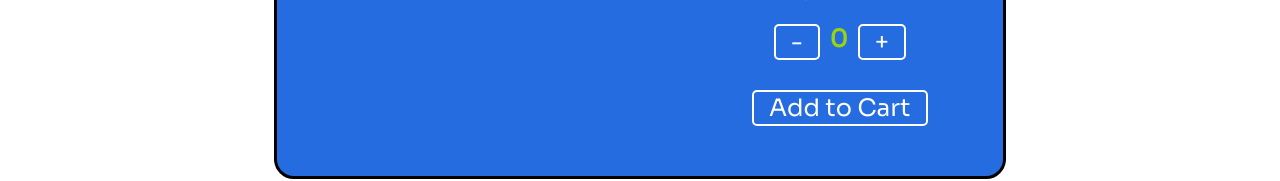
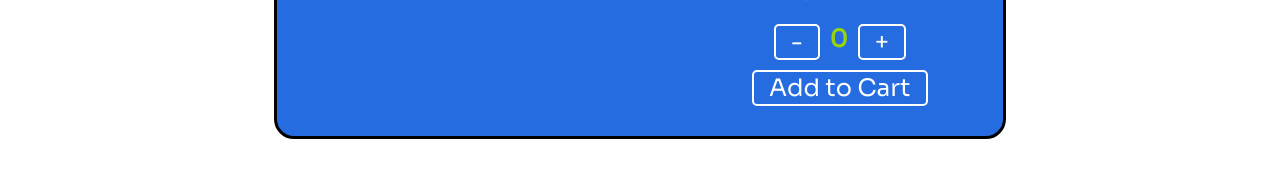
Before and after one commit to spmarino/coder-react-sergiomarino, a React (Create React App) app: page /item/1 in a window 1280 px wide. Shown: the part 347-528 px from the top of the page. Built offline with nearby package versions, Linux system fonts and the light colour scheme; no server answers.

Commit message:
Se modifico count

```diff
--- a/package.json
+++ b/package.json
@@ -16,6 +16,7 @@
     "react-router-dom": "^5.2.0",
     "react-scripts": "4.0.3",
     "styled-components": "^5.2.0",
+    "sweetalert2": "^11.1.9",
     "web-vitals": "^1.1.2"
   },
   "scripts": {
--- a/src/Components/Counter/Counter.jsx
+++ b/src/Components/Counter/Counter.jsx
@@ -1,10 +1,13 @@
 import { React, useState } from 'react'
-import {Button, Nav, H2} from './CounterStyle'
+import {Button, Nav, H2, ButtonCancel} from './CounterStyle'
+import Swal from 'sweetalert2'
 
 
 const Counter = ({Stock}) => {
 
     const [Count, setCount] = useState(0);
+    const [show, setShow] = useState(true);
+
 
 
     const add = () => {if(Count < Stock)setCount(Count + 1);}
@@ -13,7 +16,7 @@ const Counter = ({Stock}) => {
 
     return (
         <div>
-
+            {show?
             <Nav>
 
             <Button onClick={subtract}>  -  </Button><H2>  {Count}  </H2><Button onClick ={add}>  +  </Button>
@@ -21,6 +24,12 @@ const Counter = ({Stock}) => {
 
             </Nav>
 
+
+            : null}
+
+{show? <Button onClick={() =>setShow(!show)}> Add to Cart </Button>:
+
+<ButtonCancel onClick={() =>setShow(!show)}> Cancel </ButtonCancel>}
         </div>
     )
 }
--- a/src/Components/Counter/CounterStyle.jsx
+++ b/src/Components/Counter/CounterStyle.jsx
@@ -31,3 +31,23 @@ margin: 10px 0;
 export const H2 = styled.h2 `
 color: #98d40d;
 `
+
+
+export const ButtonCancel = styled.button `
+background-color: #e12525;
+color: white;
+font-size: 1.5em;
+padding: 1px 15px;
+border-radius: 5px;
+cursor: pointer;
+border: solid 2px white;
+margin: 20px;
+
+
+&:hover {
+    transition: all 0.2s ease-in-out;
+    background: #fff;
+    color: #e12525;
+border: solid 2px #e12525}
+
+`
--- a/src/Components/ItemDetail/ItemDetail.jsx
+++ b/src/Components/ItemDetail/ItemDetail.jsx
@@ -1,6 +1,7 @@
 import {React, useState} from 'react'
 import Counter from '../Counter/Counter'
-import{DivCard, Img, List, DivContainer,Title, Button, ButtonCancel} from './ItemDetailStyle'
+import{DivCard, Img, List, DivContainer,Title, Button} from './ItemDetailStyle'
+
 
 
 const ItemDetail = ({Item}) => {
@@ -24,11 +25,9 @@ const [show, setShow] = useState(true)
 
         </List>
 
-{show? <Counter Stock ={7}/> : null}
+<Counter Stock ={7}/>
 
-{show? <Button onClick={() =>setShow(!show)}> Add to Cart </Button>:
 
-<ButtonCancel onClick={() =>setShow(!show)}> Cancel </ButtonCancel>}
 
 
              </DivContainer>
--- a/src/Components/ItemDetail/ItemDetailStyle.jsx
+++ b/src/Components/ItemDetail/ItemDetailStyle.jsx
@@ -104,24 +104,5 @@ border: solid 2px #256ce1}
 
 `
 
-export const ButtonCancel = styled.button `
-background-color: #e12525;
-color: white;
-font-size: 1.5em;
-padding: 1px 15px;
-border-radius: 5px;
-cursor: pointer;
-border: solid 2px white;
-margin: 20px;
-
-
-&:hover {
-    transition: all 0.2s ease-in-out;
-    background: #fff;
-    color: #e12525;
-border: solid 2px #e12525}
-
-`
-
 
 ;
```
Also changed, not shown: 1 other file (tests, documents, lock files or other folders).
